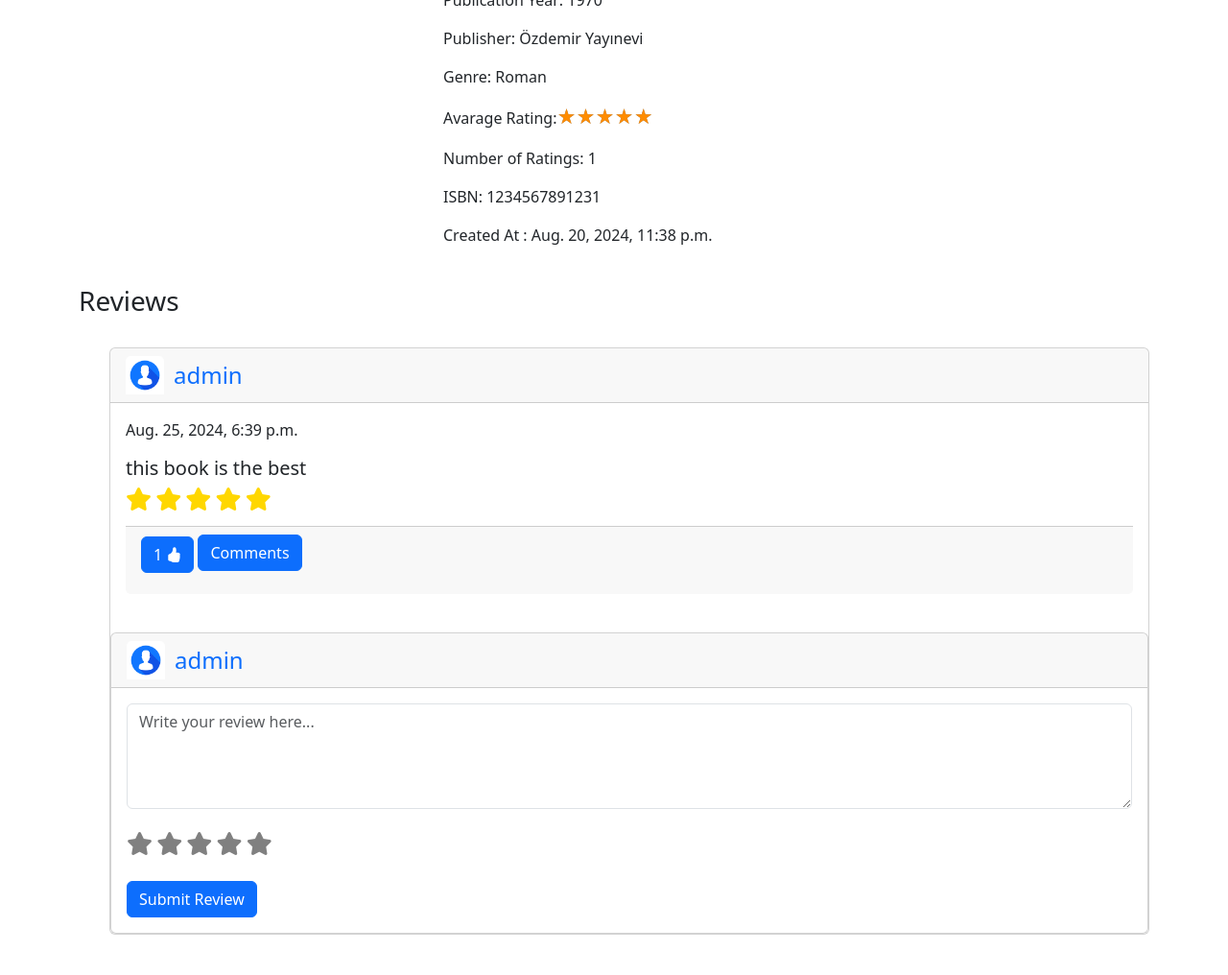
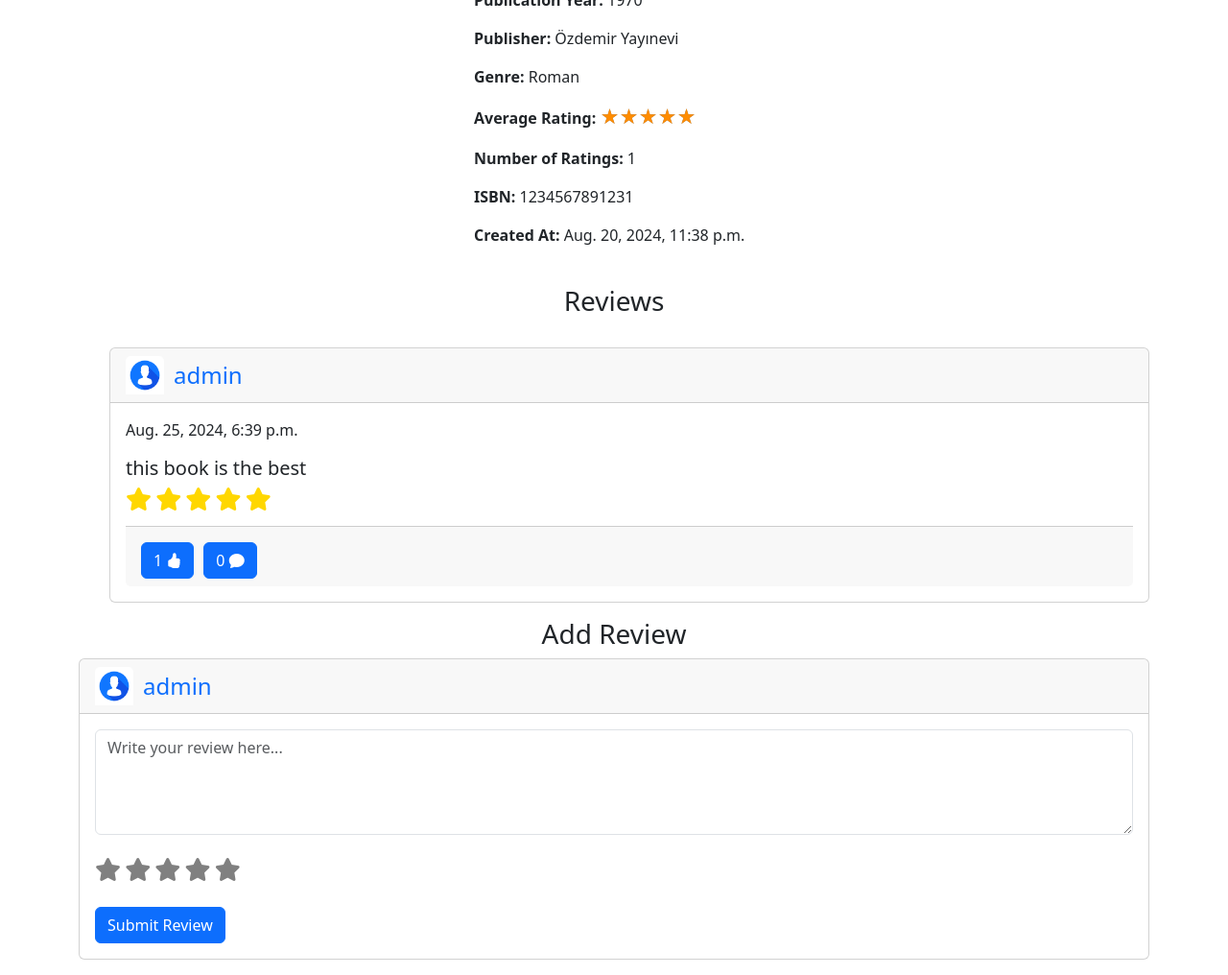
Before and after one commit to TuranOzdemir/Booky, a Django app: page /book/2 in a window 1280 px wide. Shown: the part 354-1370 px from the top of the page at 96% size. Before the commit the page ends 1328 px from the top, so only its background shows below. Run offline with Django 5.2, Linux system fonts and the light colour scheme; a user stored in the database is signed in; data comes from the database, SQL or seed files in the repository; both versions use the stored data as it was after the commit.

Commit message:
Add Review_comments model and related changes

```diff
--- a/core/admin.py
+++ b/core/admin.py
@@ -1,6 +1,7 @@
 from django.contrib import admin
-from .models import Book, Review, Review_likes
+from .models import Book, Review, Review_likes, Review_comments
 
 admin.site.register(Book)
 admin.site.register(Review)
 admin.site.register(Review_likes)
+admin.site.register(Review_comments)
--- a/core/urls.py
+++ b/core/urls.py
@@ -11,5 +11,6 @@ urlpatterns = [
     path('search', views.search, name='search'),
     path('add_review_like/<int:pk>/', views.add_review_like, name='add_review_like'),
     path('add_review/<int:book_id>/', views.add_review, name='add_review'),
+    path('add_review_comment/<int:review_id>/', views.add_review_comment, name='add_review_comment'),
 
 ]
--- a/core/views.py
+++ b/core/views.py
@@ -1,8 +1,8 @@
 from django.shortcuts import render, redirect, get_object_or_404
 from django.contrib.auth import authenticate, login, logout
 from django.contrib import messages
-from .models import Book, Review, Review_likes
-from .forms import SignUpForm, ReviewForm
+from .models import Book, Review, Review_likes, Review_comments
+from .forms import SignUpForm, ReviewForm, ReviewCommentForm
 
 def home(request):
     books = Book.objects.all()
@@ -53,6 +53,7 @@ def book_detail(request, book_id):
     book.average_rating = round(sum([review.book_rating for review in reviews]) / len(reviews) if reviews else 0, 3)
     book.number_of_ratings = len(reviews)
 
+
     for review in reviews:
         review.likes_count = review.review_likes.all().count()
         review.user_liked = review.review_likes.filter(user=request.user)
@@ -86,16 +87,38 @@ def add_review_like(request, pk):
 
 def add_review(request, book_id):
     book = get_object_or_404(Book, id=book_id)
+    book.number_of_ratings = Review.objects.filter(book=book).count()
+    book.average_rating = round(sum([review.book_rating for review in Review.objects.filter(book=book)]) / book.number_of_ratings if book.number_of_ratings else 0, 3)
+    book.save()
     if request.method == 'POST':
-        form = ReviewForm(request.POST)
-        if form.is_valid():
-            review = form.save(commit=False)
-            review.book = book
-            review.user = request.user
-            review.save()
-            messages.success(request, 'Your review has been added!')
-            book.number_of_ratings += 1
-            return redirect('book_detail', book_id=book.id)
+        if Review.objects.filter(book=book, user=request.user).exists():
+            messages.error(request, 'You have already reviewed this book.')
         else:
-            messages.error(request, 'Please correct the errors below.')
+            form = ReviewForm(request.POST)
+            if form.is_valid():
+                review = form.save(commit=False)
+                review.book = book
+                review.user = request.user
+                review.save()
+                messages.success(request, 'Your review has been added!')
+            else:
+                messages.error(request, 'Please correct the errors below.')
+
+
     return redirect('book_detail', book_id=book.id)
+
+def add_review_comment(request, review_id):
+    review = get_object_or_404(Review, id=review_id)
+    review.number_of_comments = Review_comments.objects.filter(review=review).count()
+    review.save()
+    if request.method == 'POST':
+        if request.user.is_authenticated:
+            form = ReviewCommentForm(request.POST)
+            if form.is_valid():
+                comment = form.save(commit=False)
+                comment.review = review
+                comment.user = request.user
+                comment.save()
+                messages.success(request, 'Your comment has been added!')
+            else:
+                messages.error(request, 'Please correct the errors below.')
--- a/templates/base.html
+++ b/templates/base.html
@@ -24,6 +24,21 @@
       </div>
     </div>
   <div class="container">
+    {% if messages %}
+      {% for message in messages %}
+        {% if message.tags == 'error' %}
+          <div class="alert alert-warning alert-dismissible fade show" role="alert">
+            {{ message }}
+            <button type="button" class="btn-close" data-bs-dismiss="alert" aria-label="Close"></button>
+          </div>
+        {% else %}
+          <div class="alert alert-success alert-dismissible fade show" role="alert">
+            {{ message }}
+            <button type="button" class="btn-close" data-bs-dismiss="alert" aria-label="Close"></button>
+          </div>
+        {% endif %}
+      {% endfor %}
+    {% endif %}
 
 
       {% block content %}{% endblock content %}
--- a/templates/book_detail.html
+++ b/templates/book_detail.html
@@ -3,89 +3,114 @@
 {% block title %}Book Page{% endblock title %}
 
 {% block content %}
-</br>
     <div class="row">
         <div class="col-md-4">
-    <image src="{% static book.cover_image.url %}" class="card-img-top">
+            <img src="{% static book.cover_image.url %}" class="card-img-top">
         </div>
         <div class="col-md-8">
+            <ul>
                 <h1>{{ book.title }}</h1>
                 <p>{{ book.description }}</p>
-        <p>Author: {{ book.author }}</p>
-        <p>Publication Year: {{ book.publication_year }}</p>
-        <p>Publisher: {{ book.publisher }}</p>
-        <p>Genre: {{ book.genre }}</p>
-        <p>Avarage Rating:<i data-star = "{{ book.average_rating }}" ></i></p>
-        <p>Number of Ratings: {{ book.number_of_ratings }}</p>
-        <p>ISBN: {{ book.isbn }}</p>
-        <p>Created At : {{ book.created_at }} </p>
+                <p><strong>Author:</strong> {{ book.author }}</p>
+                <p><strong>Publication Year:</strong> {{ book.publication_year }}</p>
+                <p><strong>Publisher:</strong> {{ book.publisher }}</p>
+                <p><strong>Genre:</strong> {{ book.genre }}</p>
+                <p><strong>Average Rating:</strong> <i data-star="{{ book.average_rating }}"></i></p>
+                <p><strong>Number of Ratings:</strong> {{ book.number_of_ratings }}</p>
+                <p><strong>ISBN:</strong> {{ book.isbn }}</p>
+                <p><strong>Created At:</strong> {{ book.created_at }}</p>
+            </ul>
         </div>
     </div>
-</br>
 
-<!-- existing Reviews:-->
+    <br>
+
+    <!-- Reviews Section -->
     <div class="row">
         <div class="col-md-12">
-        <h3>Reviews</h3>
-    </br>
+            <h3 style="text-align: center;">Reviews</h3>
+            <br>
             <ul>
                 {% for review in reviews %}
-        <div class="card">
+                <div class="card mb-3">
                     <div class="card-header">
                         <a class="nav-link active text-primary d-flex align-items-center" href="#">
                             <img src="{% static 'profile_pictures/default_profile_picture.jpg' %}" class="card-img-top" style="width: 40px; height: 40px; margin-right: 10px;">
                             <h4 class="mb-0">{{ review.user }}</h4>
                         </a>
                     </div>
-
                     <div class="card-body">
                         <p>{{ review.created_at }}</p>
                         <h5 class="card-text">{{ review.review_text }}</h5>
-            <div class = "display-stars">
-                <p class="fa fa-star {% if review.book_rating >= 1 %}checked{% endif %} star"></p>
-                <p class="fa fa-star {% if review.book_rating >= 2 %}checked{% endif %} star"></p>
-                <p class="fa fa-star {% if review.book_rating >= 3 %}checked{% endif %} star"></p>
-                <p class="fa fa-star {% if review.book_rating >= 4 %}checked{% endif %} star"></p>
-                <p class="fa fa-star {% if review.book_rating >= 5 %}checked{% endif %} star"></p>
+                        <div class="display-stars">
+                            <p class="fa fa-star {% if review.book_rating >= 1 %} checked{% endif %} star"></p>
+                            <p class="fa fa-star {% if review.book_rating >= 2 %} checked{% endif %} star"></p>
+                            <p class="fa fa-star {% if review.book_rating >= 3 %} checked{% endif %} star"></p>
+                            <p class="fa fa-star {% if review.book_rating >= 4 %} checked{% endif %} star"></p>
+                            <p class="fa fa-star {% if review.book_rating >= 5 %} checked{% endif %} star"></p>
                         </div>
 
+                        <!-- Like and Comment Buttons Section -->
                         <div class="card-footer">
+                            <div class="d-flex">
                                 <form method="POST" action="{% url 'add_review_like' pk=review.id %}">
                                     {% csrf_token %}
-                    <button type="submit" class="btn {% if review.user_liked %}btn-primary{% else %}btn-secondary{% endif %}">
-                        {{ review.likes_count }}
-                        <i class="bi {% if review.user_liked %}bi-hand-thumbs-up-fill{% else %}bi-hand-thumbs-up{% endif %}"></i>
+                                    <button type="submit" class="btn {% if review.user_liked %}btn-primary{% else %}btn-secondary{% endif %} mt-2" style="margin-right: 10px">
+                                        {{ review.likes_count }} <i class="bi {% if review.user_liked %}bi-hand-thumbs-up-fill{% else %}bi-hand-thumbs-up{% endif %}"></i>
                                     </button>
-                    <p class="d-inline-flex gap-1">
-                        <a class="btn btn-primary" data-bs-toggle="collapse" href="#collapseExample" role="button" aria-expanded="false" aria-controls="collapseExample">
-                          Comments
+                                </form>
+                                <a class="btn btn-primary mt-2" data-bs-toggle="collapse" href="#collapseExample-{{ review.id }}" role="button" aria-expanded="false" aria-controls="collapseExample-{{ review.id }}">
+                                    {{ review.number_of_comments }} <i class="bi bi-chat-fill"></i>
                                 </a>
-                    </p>
+                            </div>
 
-{% comment %} I need to fix this Part when I click the button all the collapses are oppenning also the reviews need another review model {% endcomment %}
-                    <div class="collapse" id="collapseExample">
-                        <div class="card">
+                            <!-- Comment Section -->
+                            <div class="collapse mt-2" id="collapseExample-{{ review.id }}">
+                                {% for comment in review.review_comments.all %}
+                                <div class="card mb-6">
+                                    <div class="card-header">
+                                        <a class="nav-link active text-primary d-flex align-items-center" href="#">
+                                            <img src="{% static 'profile_pictures/default_profile_picture.jpg' %}" class="card-img-top" style="width: 40px; height: 40px; margin-right: 10px;">
+                                            <h4 class="mb-0">{{ comment.user }}</h4>
+                                        </a>
+                                    </div>
+                                    <div class="card-body">
+                                        <p>{{ comment.created_at }}</p>
+                                        <h5 class="card-text">{{ comment.comment_text }}</h5>
+                                    </div>
+                                </div>
+                                <br>
+                                {% endfor %}
+                                <div class="card mb-6">
                                     <div class="card-header">
                                         <a class="nav-link active text-primary d-flex align-items-center" href="#">
                                             <img src="{% static 'profile_pictures/default_profile_picture.jpg' %}" class="card-img-top" style="width: 40px; height: 40px; margin-right: 10px;">
                                             <h4 class="mb-0">{{ request.user }}</h4>
                                         </a>
                                     </div>
-                            <div class="card-body">
-                                <p>{{ review.created_at }}</p>
-                                <h5 class="card-text">{{ review.review_text }}</h5>
+                                    <form method="POST" action="{% url 'add_review_comment' review_id=review.id %}">
+                                        {% csrf_token %}
+                                        <textarea name="comment_text" class="form-control" rows="2" placeholder="Write your comment here..."></textarea>
+                                        <br>
+                                        <button type="submit" class="btn btn-primary">Submit Comment</button>
+                                    </form>
                                 </div>
                             </div>
 
-                      {% comment %} end {% endcomment %}
-                </form>
+
 
                         </div>
                     </div>
                 </div>
-</br>
                 {% endfor %}
-<div class="card">
+            </ul>
+        </div>
+    </div>
+
+    <div class="row">
+        <div class="col-md-12">
+            <h3 style="text-align: center;">Add Review</h3>
+            <div class="card mb-3">
                 <div class="card-header">
                     <a class="nav-link active text-primary d-flex align-items-center" href="#">
                         <img src="{% static 'profile_pictures/default_profile_picture.jpg' %}" class="card-img-top" style="width: 40px; height: 40px; margin-right: 10px;">
@@ -103,16 +128,16 @@
                             <i class="fa fa-star star" data-value="2"></i>
                             <i class="fa fa-star star" data-value="3"></i>
                             <i class="fa fa-star star" data-value="4"></i>
-
                             <i class="fa fa-star star" data-value="5"></i>
                         </div>
-
                         <br>
                         <button type="submit" class="btn btn-primary">Submit Review</button>
                     </form>
                 </div>
             </div>
-    </ul>
+        </div>
     </div>
 
+
+
 {% endblock content %}
```
Also changed, not shown: core/forms.py (+17 -1 lines), core/models.py (+11 -0 lines), core/migrations/0007_review_comments.py (added), core/migrations/0008_review_number_of_comments.py (added), db.sqlite3. Lines whose indentation alone changed are shown as unchanged.
